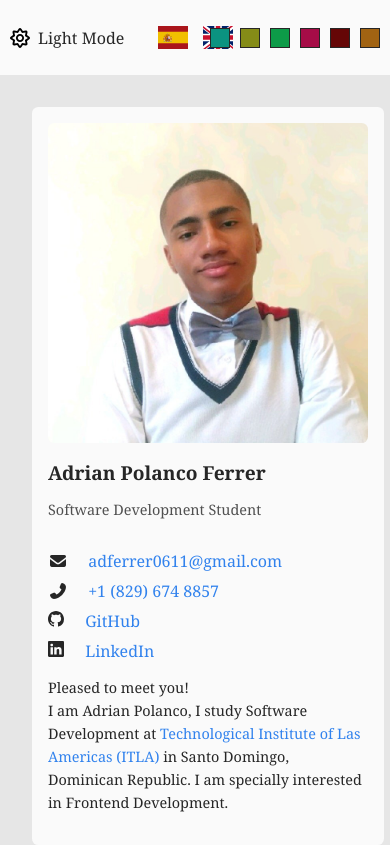
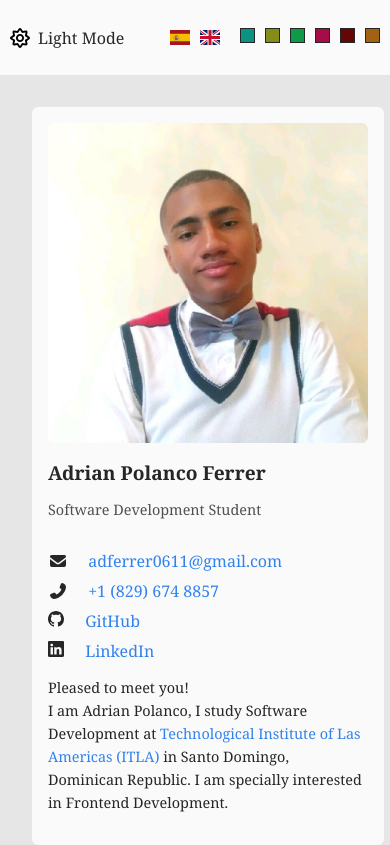
Before and after one commit to AdrianPolanco/definitive-portfolio, a plain HTML site: page index.html in a window 390 px wide. Shown: the top 845 px of the page. Drawn offline with Linux system fonts and the light colour scheme.

Commit message:
Mobile width fixed

```diff
--- a/css/styles.css
+++ b/css/styles.css
@@ -304,7 +304,46 @@ body.dark {
         grid-template-columns:repeat(3,1fr);
         grid-template-rows:repeat(3,min-content);
         align-items: start;
-}}
+}
+
+
+}
+
+@media screen and (max-width: 480px){
+    .flags__item {
+        width: 20px;
+    }
+
+    .flags {
+        width: 50px;
+        display: flex;
+        align-items: center;
+        justify-content: space-between;
+
+    }
+
+    .colors {
+        display: flex;
+        justify-content: space-between;
+        height: 20px;
+        width: 140px;
+        position: absolute;
+        right: 0;
+        margin-right: 10px;
+    }
+
+
+    .colors__item {
+        width: 15px;
+        height: 15px;
+        border: 1px solid var(--text-color);
+        cursor: pointer;
+        background-color: var(--primary-color);
+
+
+    }
+
+}
 
 .skills {
     padding: 1em 0;
--- a/index.html
+++ b/index.html
@@ -17,10 +17,10 @@
         </div>
       </div>
       <div id="flags" class="flags">
-        <div class="flags__item" data-language="es">
+        <div class="flags__item spain" data-language="es">
           <img src="assets/images/spain.svg" alt="spanish" class="flags__img">
         </div>
-        <div class="flags__item" data-language="en">
+        <div class="flags__item england" data-language="en">
           <img src="assets/images/uk.svg" alt="english" class="flags__img">
         </div>
       </div>
```
